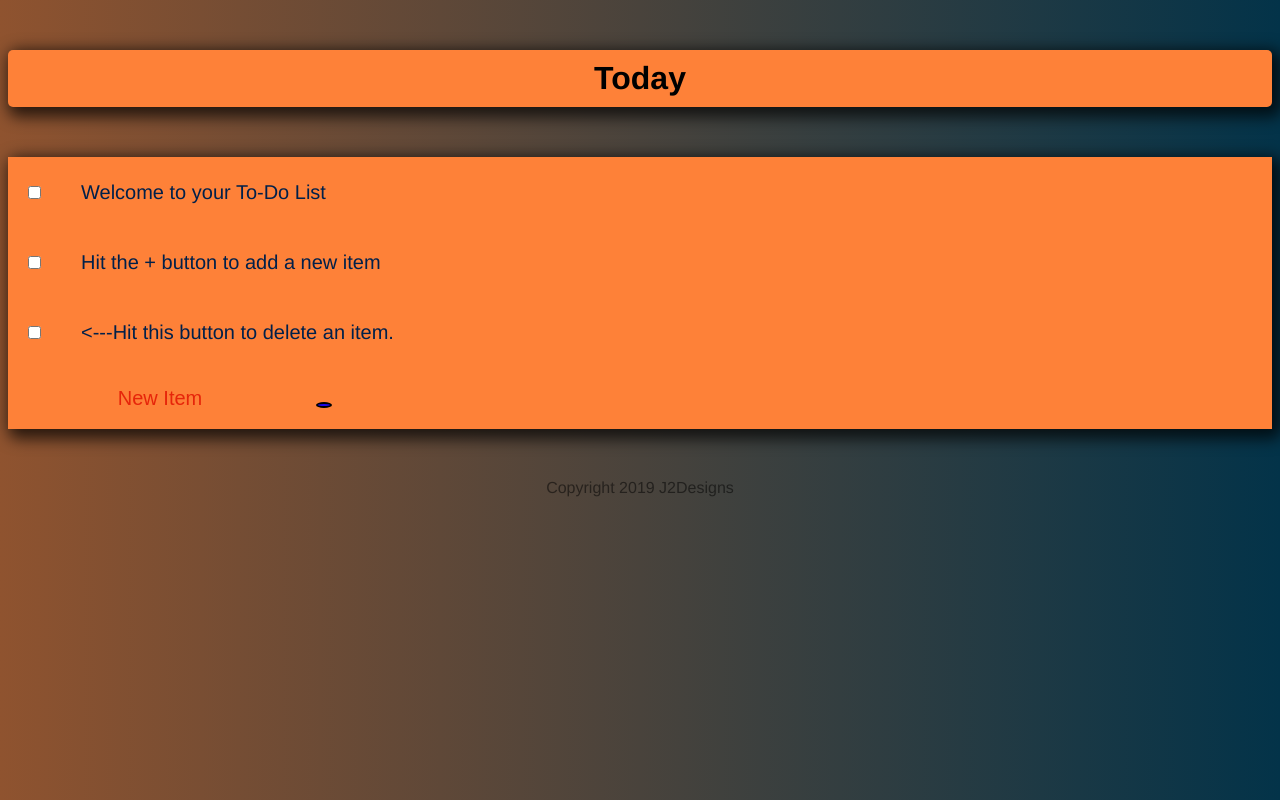
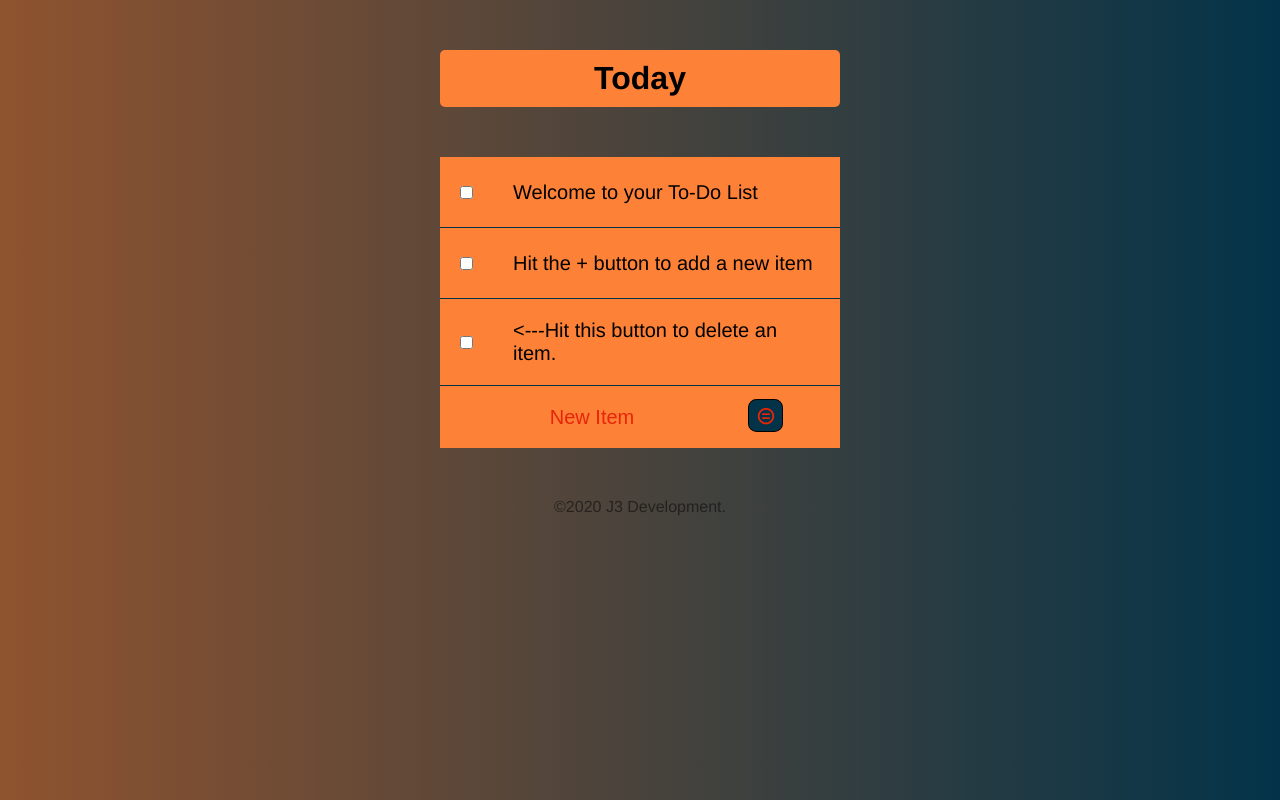
Before and after one commit to J3ffJessie/To-Do-List, a Node server app: page / in a window 1280 px wide. Run offline with Node 20, Linux system fonts and the light colour scheme; data comes from the database, SQL or seed files in the repository; data that the repository does not hold is empty; some libraries are stand-ins or nearby versions.

Commit message:
Style change, button fix ?HOPEFULLY.

```diff
--- a/app.js
+++ b/app.js
@@ -110,7 +110,7 @@ app.get("/", function (req, res) {
 
 let port = process.env.PORT;
 if(port == null || port == ""){
-  port=5500;
+  port=8000;
 }
 app.listen(port, function(){
   console.log("Server has started successfully");
--- a/public/css/styles.css
+++ b/public/css/styles.css
@@ -8,7 +8,6 @@
 html {
   background: var(--main-background)no-repeat;
   min-height: 100vh;
-  min-width: 100vw;
   font-family: 'helvetica neue';
 }
 
@@ -16,15 +15,13 @@ html {
 h1 {
   color: black;
   padding: 10px;
-  max-width: 100vw;
 }
 
 .box {
-  max-width: 100vw;
+  max-width: 400px;
   margin: 50px auto;
-  background: rgb(115, 159, 177);
+  background: var(--main-backdrop);
   border-radius: 5px;
-  box-shadow: 5px 5px 15px 5px rgba(0, 0, 0, 0.7);
 }
 
 #heading {
@@ -36,7 +33,7 @@ h1 {
   min-height: 70px;
   display: flex;
   align-items: center;
-  border-bottom: 1px solid #F1F1F1;
+  border-bottom: 1px solid #033349 !important;
 }
 
 .item:last-child {
@@ -45,7 +42,7 @@ h1 {
 
 input:checked+p {
   text-decoration: line-through;
-  text-decoration-color: midnightblue;
+  text-decoration-color: #e6250a;
 }
 
 input[type="checkbox"] {
@@ -58,29 +55,28 @@ p {
   padding: 20px;
   font-size: 20px;
   font-weight: 200;
-  color: #00204a;
+  color: black;
 }
 
 form {
   background-color: var(--main-header-background);
-  max-width: 100vw;
+  max-width: 400px;
   min-width: 360px;
 }
 
 form.item {
   text-align: center;
-  margin-left: 20px;
+  margin-left: 10px;
 
 }
 
 button {
-  border-radius: 50%;
+  border-radius: 25%;
   border-color: transparent;
-  background-color: rgb(30, 6, 238);
-  color: #fff;
-  font-size: 30px;
-  border: 2px solid black !important;
-  margin-top: 5px;
+  color: #e6250a;
+  background-color:#033349;
+  font-size: 25px;
+  border: 1px solid black !important;
 
 }
 
--- a/views/footer.ejs
+++ b/views/footer.ejs
@@ -1,7 +1,7 @@
 </body>
 
 <footer>
-  Copyright 2019 J2Designs
+  &copy;<script>new Date().getFullYear()>document.write(new Date().getFullYear());</script> J3 Development.
 </footer>
 
 </html>
--- a/views/list.ejs
+++ b/views/list.ejs
@@ -22,7 +22,7 @@
 
   <form class="" action="/" method="post">
     <input type="text" name="newItem" placeholder="New Item" autocomplete="off">
-    <button type="submit" name="list" value=<%= listTitle %>></button>
+    <button type="submit" name="list" value=<%= listTitle %>>&#8860;</button>
   </form>
 </div>
 
```
